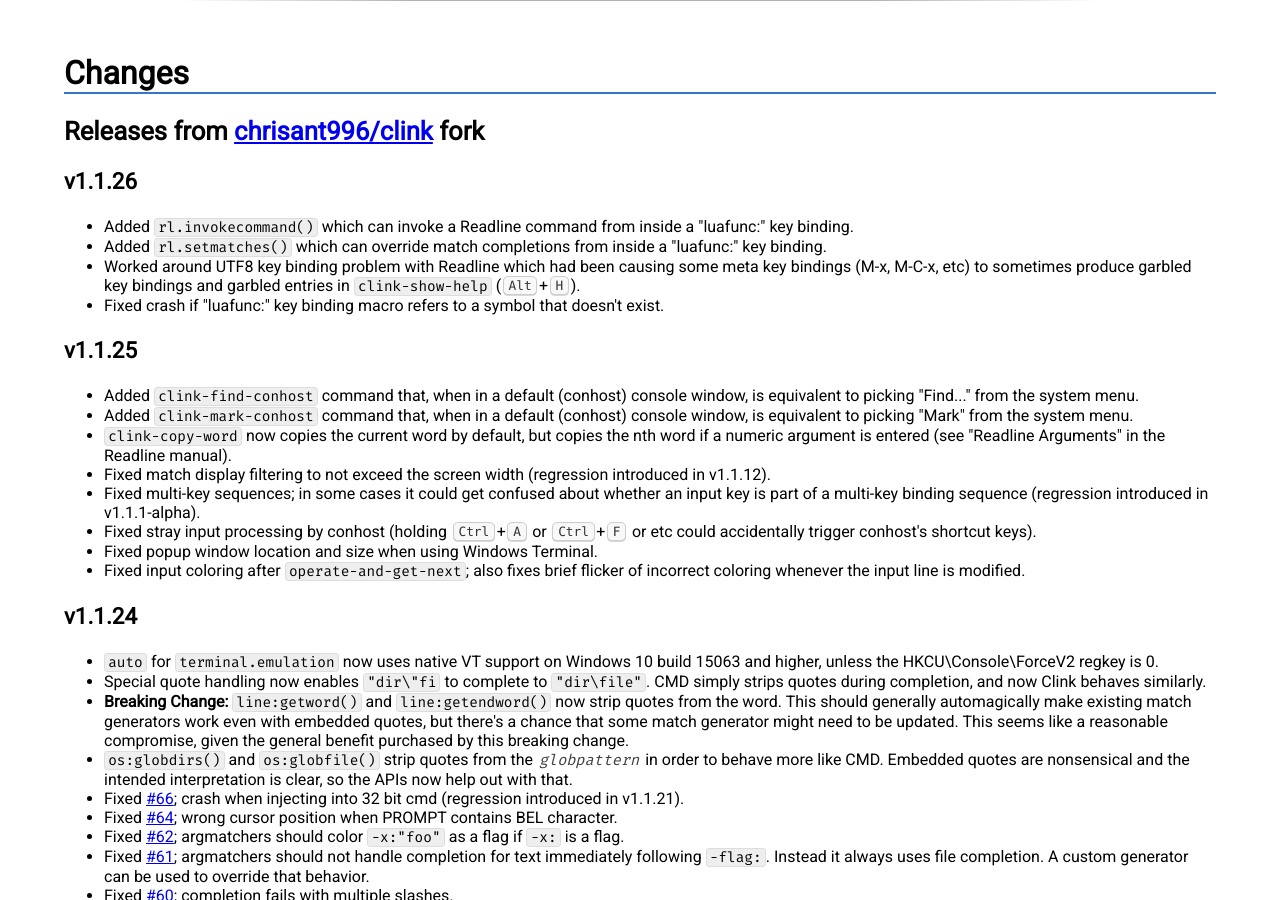
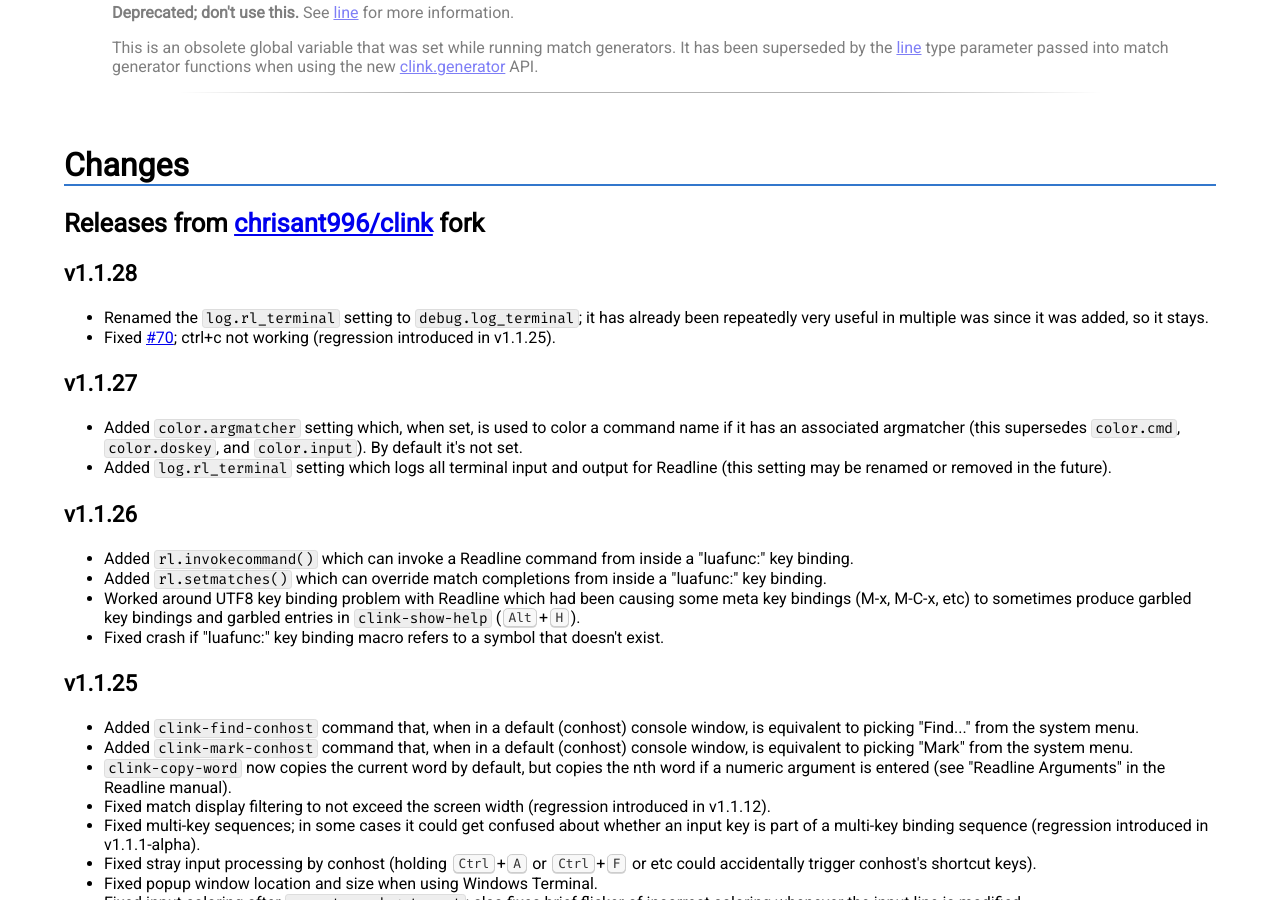
Before and after one commit to chrisant996/clink, a Jekyll site: the page clink.html, which Jekyll copies as it is, in a window 1280 px wide and 900 px high, scrolled down 43465 px. Built offline with Jekyll 4.4.1, drawn with Linux system fonts in a browser that asks for light colours; some web fonts are replaced; some of the changed text lies outside the part shown.

Commit message:
Update for 1.1.28

```diff
--- a/_config.yml
+++ b/_config.yml
@@ -1,5 +1,5 @@
 theme: jekyll-theme-cayman
 title: Clink
 github:
-  version: v1.1.26
-  download_url: https://github.com/chrisant996/clink/releases/download/v1.1.26/clink.1.1.26.1d9b45.zip
+  version: v1.1.28
+  download_url: https://github.com/chrisant996/clink/releases/download/v1.1.28/clink.1.1.28.4d0b27.zip
--- a/clink.html
+++ b/clink.html
@@ -3,7 +3,7 @@
 
 <!-- ----------------------------------------------------- -->
 <head>
-<title>Clink v1.1.26</title>
+<title>Clink v1.1.28</title>
 <style>
 @import url('https://fonts.googleapis.com/css2?family=Rambla:wght@400;700&family=Roboto&family=Fira+Mono&display=swap');
 html {
@@ -409,7 +409,7 @@
         </td>
         <td style="text-align:right">
             <div id="header">
-                <div id="title">Clink v1.1.26</div>
+                <div id="title">Clink v1.1.28</div>
                 <div id="url">
                     <a href="http://github.com/chrisant996/clink">
                         http://github.com/chrisant996/clink
@@ -547,6 +547,11 @@
 <td>The color for arguments in the input line when <code>clink.colorize_input</code> is enabled.</td>
 </tr>
 <tr>
+<td align="center"><code>color.argmatcher</code></td>
+<td align="center"></td>
+<td>The color for the command name in the input line when <code>clink.colorize_input</code> is enabled, if the command name has an argmatcher available.</td>
+</tr>
+<tr>
 <td align="center"><a name="color_cmd"/><code>color.cmd</code></td>
 <td align="center"><code>bold</code></td>
 <td>Used when Clink displays shell (CMD.EXE) command completions, and in the input line when <code>clink.colorize_input</code> is enabled.</td>
@@ -610,6 +615,11 @@
 <td align="center"><code>color.unexpected</code></td>
 <td align="center"><code>default</code></td>
 <td>The color for unexpected arguments in the input line when <code>clink.colorize_input</code> is enabled.</td>
+</tr>
+<tr>
+<td align="center"><code>debug.log_terminal</code></td>
+<td align="center">False</td>
+<td>Logs all terminal input and output to the clink.log file.  This is intended for diagnostic purposes only, and can make the log file grow significantly.</td>
 </tr>
 <tr>
 <td align="center"><code>doskey.enhanced</code></td>
@@ -2375,6 +2385,16 @@
         <div class="section" id="changes">
 <h1 id="changes">Changes</h1>
 <h2 id="releases-from-chrisant996clink-fork">Releases from <a href="https://github.com/chrisant996/clink">chrisant996/clink</a> fork</h2>
+<h3 id="v1128">v1.1.28</h3>
+<ul>
+<li>Renamed the <code>log.rl_terminal</code> setting to <code>debug.log_terminal</code>; it has already been repeatedly very useful in multiple was since it was added, so it stays.</li>
+<li>Fixed <a href="https://github.com/chrisant996/clink/issues/70">#70</a>; ctrl+c not working (regression introduced in v1.1.25).</li>
+</ul>
+<h3 id="v1127">v1.1.27</h3>
+<ul>
+<li>Added <code>color.argmatcher</code> setting which, when set, is used to color a command name if it has an associated argmatcher (this supersedes <code>color.cmd</code>, <code>color.doskey</code>, and <code>color.input</code>).  By default it&#39;s not set.</li>
+<li>Added <code>log.rl_terminal</code> setting which logs all terminal input and output for Readline (this setting may be renamed or removed in the future).</li>
+</ul>
 <h3 id="v1126">v1.1.26</h3>
 <ul>
 <li>Added <code>rl.invokecommand()</code> which can invoke a Readline command from inside a &quot;luafunc:&quot; key binding.</li>
```
